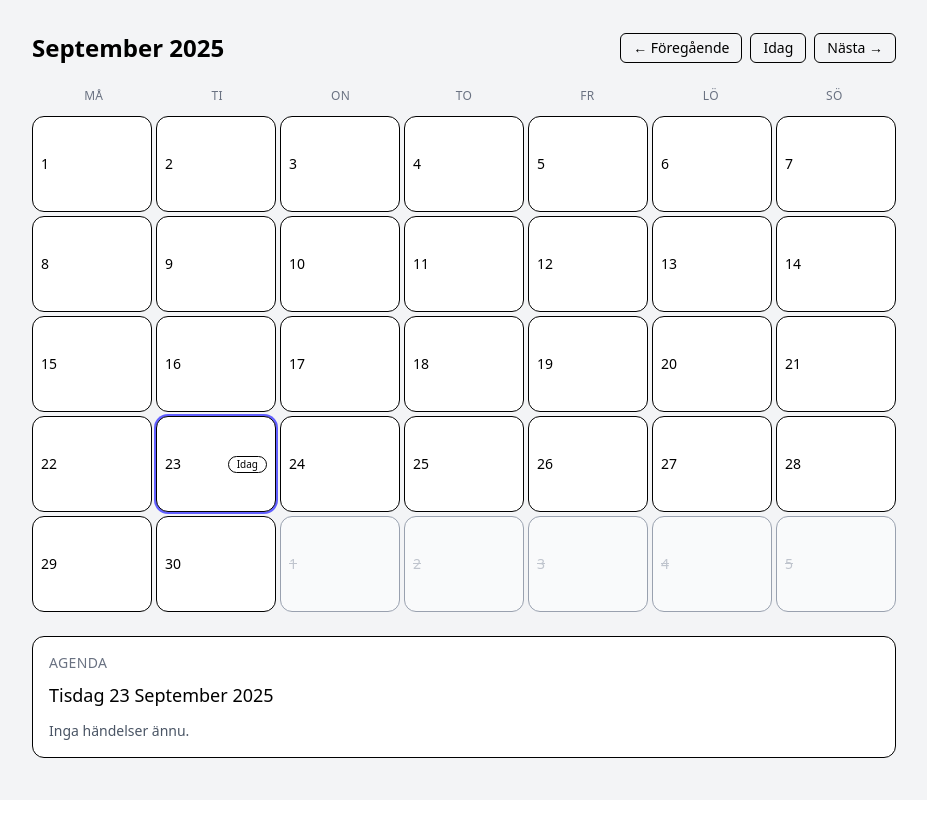
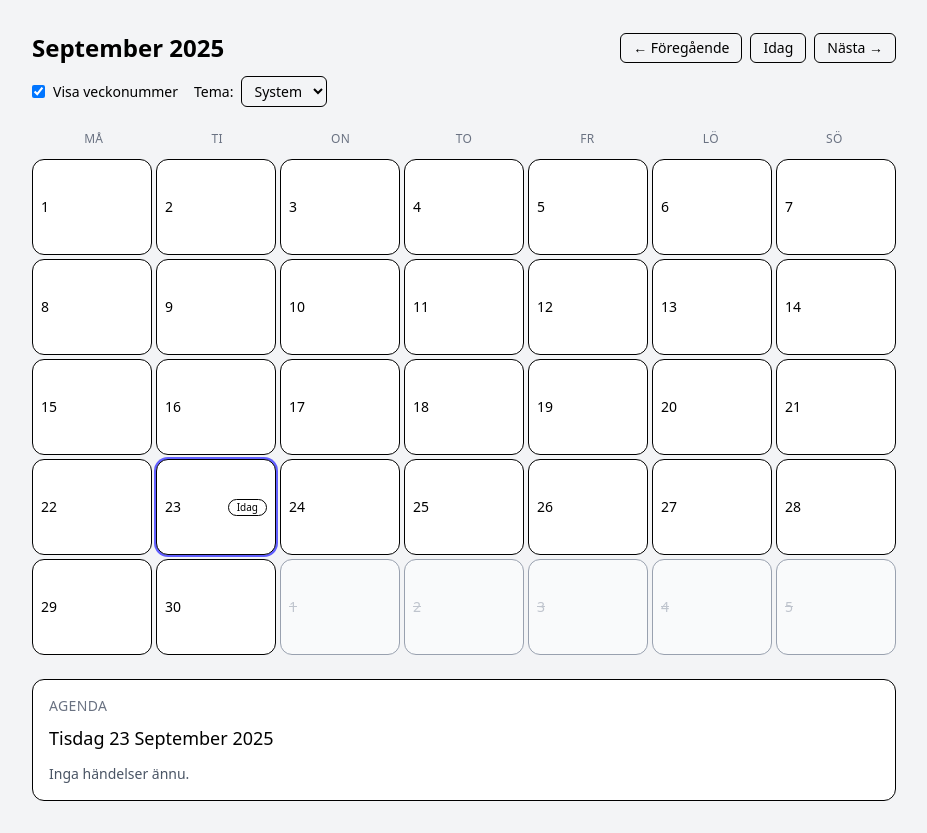
Before and after one commit to JuliaRymem/calendar, a React (Vite) app: page / in a window 1280 px wide. Shown: the whole page, without its empty margins (176-1103 px from the left). Before the commit the page ends 800 px from the top, so only its background shows below. Built offline with nearby package versions, Linux system fonts and the light colour scheme; the HTML template or start-up script is replaced by a standard one.

Commit message:
feat: add settings controls for week numbers and theme in CalendarHeader

```diff
--- a/src/components/CalendarHeader.jsx
+++ b/src/components/CalendarHeader.jsx
@@ -3,10 +3,16 @@ import { fmtMonthTitle } from "../utils/date";
 import { useCalendar } from "../context/CalendarContext";
 
 export default function CalendarHeader() {
-  const { viewCursor, setViewCursor } = useCalendar();
+  const {
+    viewCursor, setViewCursor,
+    showWeekNumbers, setShowWeekNumbers,
+    theme, setTheme
+  } = useCalendar();
 
   return (
-    <div className="mb-4 flex items-center justify-between">
+    <div className="mb-4 space-y-3">
+      {/* Titel + navigering */}
+      <div className="flex items-center justify-between">
         <div className="text-2xl font-semibold capitalize">
           {fmtMonthTitle(viewCursor)}
         </div>
@@ -31,5 +37,31 @@ export default function CalendarHeader() {
           </button>
         </div>
       </div>
+
+      {/* Inställningar */}
+      <div className="flex flex-wrap items-center gap-4 text-sm">
+        <label className="inline-flex items-center gap-2">
+          <input
+            type="checkbox"
+            checked={showWeekNumbers}
+            onChange={(e) => setShowWeekNumbers(e.target.checked)}
+          />
+          Visa veckonummer
+        </label>
+
+        <div className="inline-flex items-center gap-2">
+          Tema:
+          <select
+            className="rounded-md border px-2 py-1"
+            value={theme}
+            onChange={(e) => setTheme(e.target.value)}
+          >
+            <option value="system">System</option>
+            <option value="light">Ljust</option>
+            <option value="dark">Mörkt</option>
+          </select>
+        </div>
+      </div>
+    </div>
   );
 }
```
Lines whose indentation alone changed are shown as unchanged.
